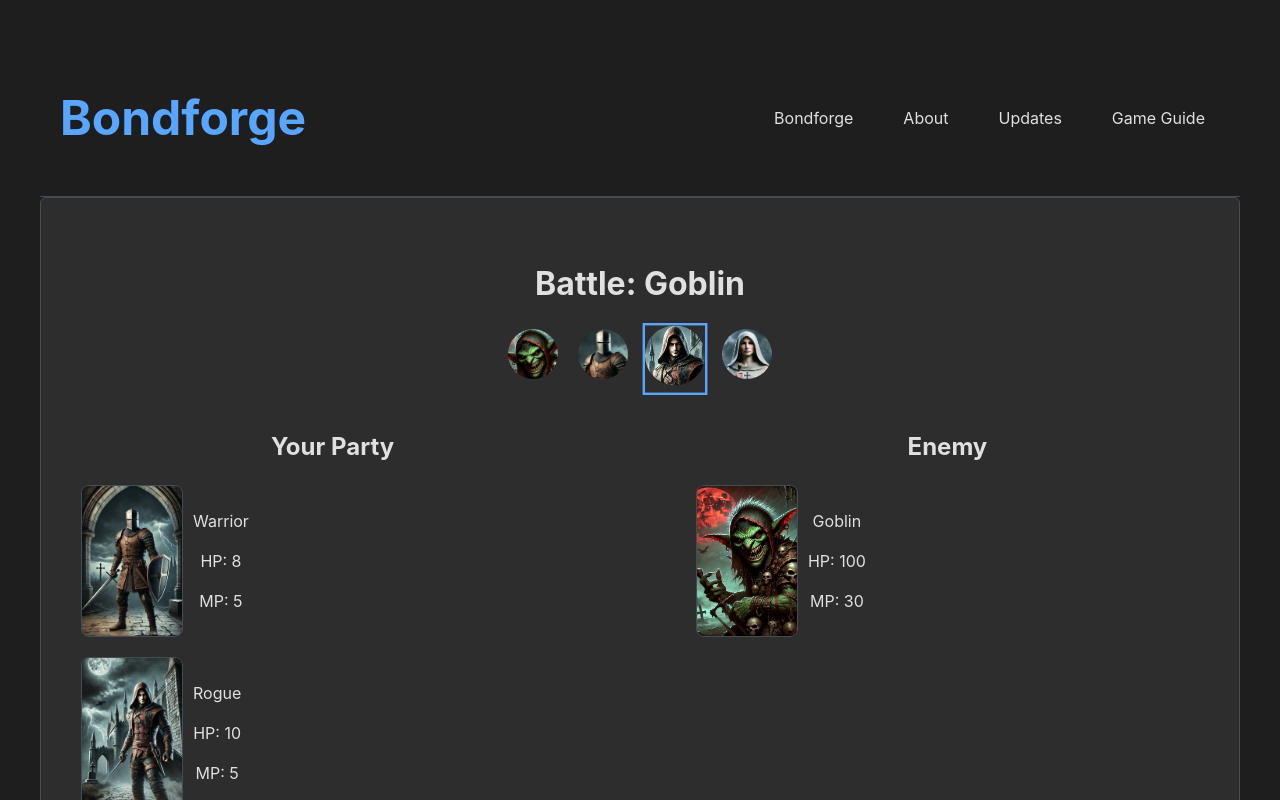
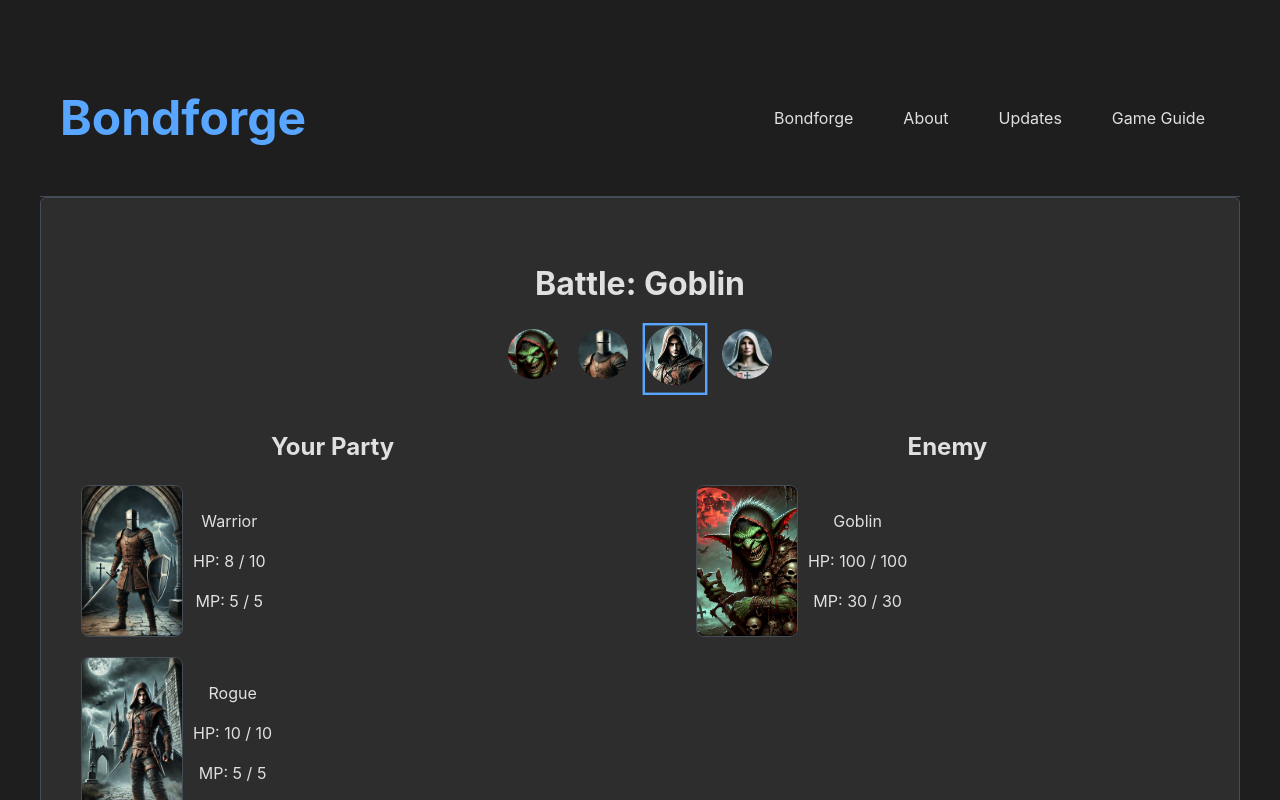
Before and after one commit to Rawson-Web-Apps/BondforgeGame, a React (Vite) app: page /#/battle in a window 1280 px wide. Shown: the top 800 px of the page. Built offline with nearby package versions, Linux system fonts and the light colour scheme.

Commit message:
show max mp and hp

```diff
--- a/src/components/Battle.tsx
+++ b/src/components/Battle.tsx
@@ -434,8 +434,12 @@ const Battle = () => {
                 />
                 <div className="character-stats">
                   <p>{member.name}</p>
-                  <p>HP: {member.currentHp}</p>
-                  <p>MP: {member.mp}</p>
+                  <p>
+                    HP: {member.currentHp} / {member.maxHp}
+                  </p>
+                  <p>
+                    MP: {member.currentMp} / {member.maxMp}
+                  </p>
                 </div>
               </div>
             );
@@ -459,8 +463,12 @@ const Battle = () => {
             />
             <div className="character-stats">
               <p>{enemy.name}</p>
-              <p>HP: {enemy.currentHp}</p>
-              <p>MP: {enemy.mp}</p>
+              <p>
+                HP: {enemy.currentHp} / {enemy.maxHp}
+              </p>
+              <p>
+                MP: {enemy.currentMp} / {enemy.maxMp}
+              </p>
             </div>
           </div>
         </div>
--- a/src/models/Character.ts
+++ b/src/models/Character.ts
@@ -30,7 +30,8 @@ export class Character {
   stats: Stats;
   maxHp: number;
   currentHp: number;
-  mp: number;
+  maxMp: number;
+  currentMp: number;
   attack: number;
   equipment: {
     mainHand?: Weapon;
@@ -88,7 +89,8 @@ export class Character {
     this.equipment = equipment;
     this.maxHp = this.calculateHp();
     this.currentHp = this.maxHp; // Initialize currentHp to maxHp
-    this.mp = this.calculateMp();
+    this.maxMp = this.calculateMp();
+    this.currentMp = this.maxMp;
   }
 
   public calculateLevel(): number {
@@ -116,6 +118,10 @@ export class Character {
   // Method to update current hp if needed
   public updateCurrentHp(newHp: number) {
     this.currentHp = Math.max(0, Math.min(newHp, this.maxHp)); // Ensure hp is within bounds
+  }
+
+  public updateCurrentMp(newMp: number) {
+    this.currentMp = Math.max(0, Math.min(newMp, this.maxMp)); // Ensure hp is within bounds
   }
 
   // Method to calculate total damage
```
